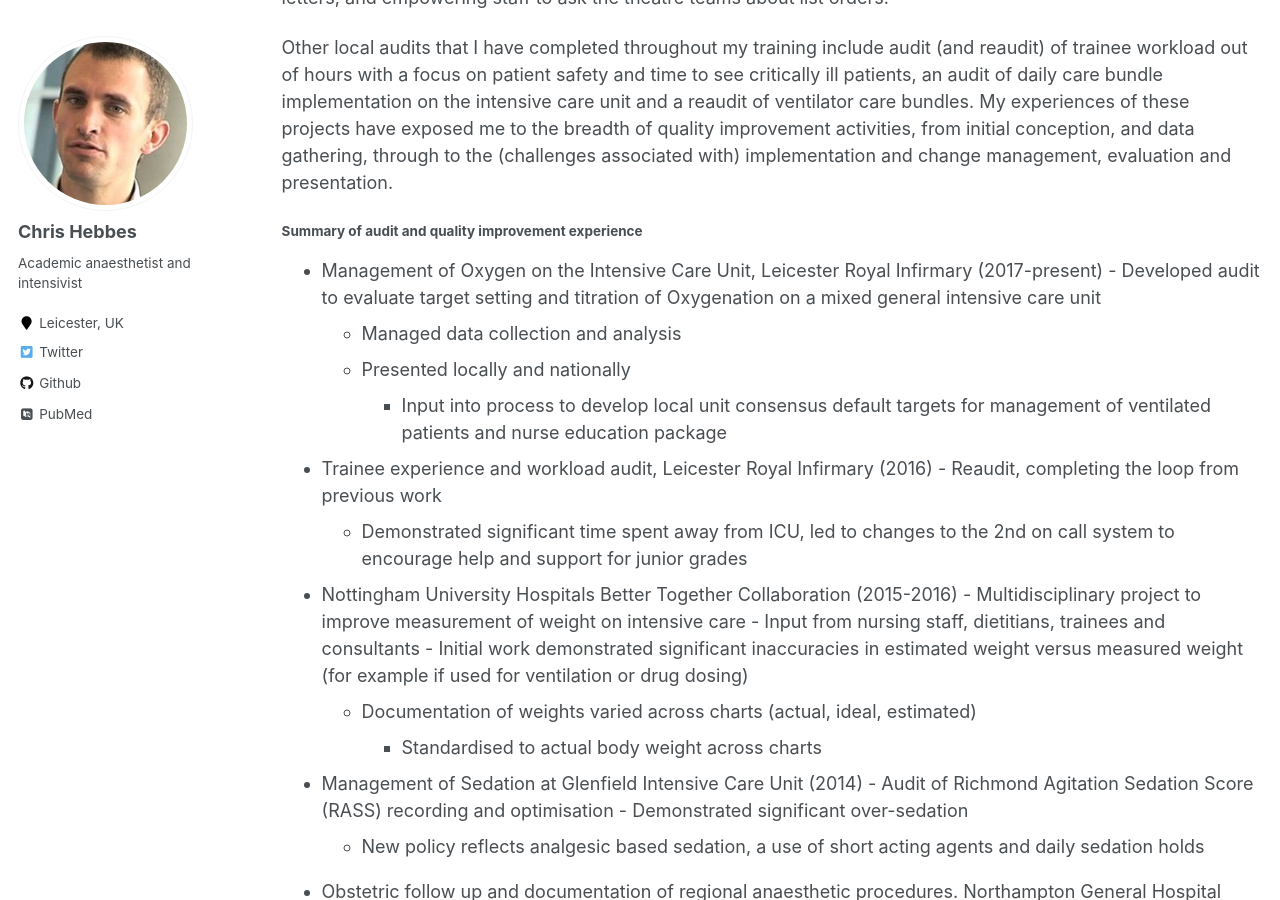
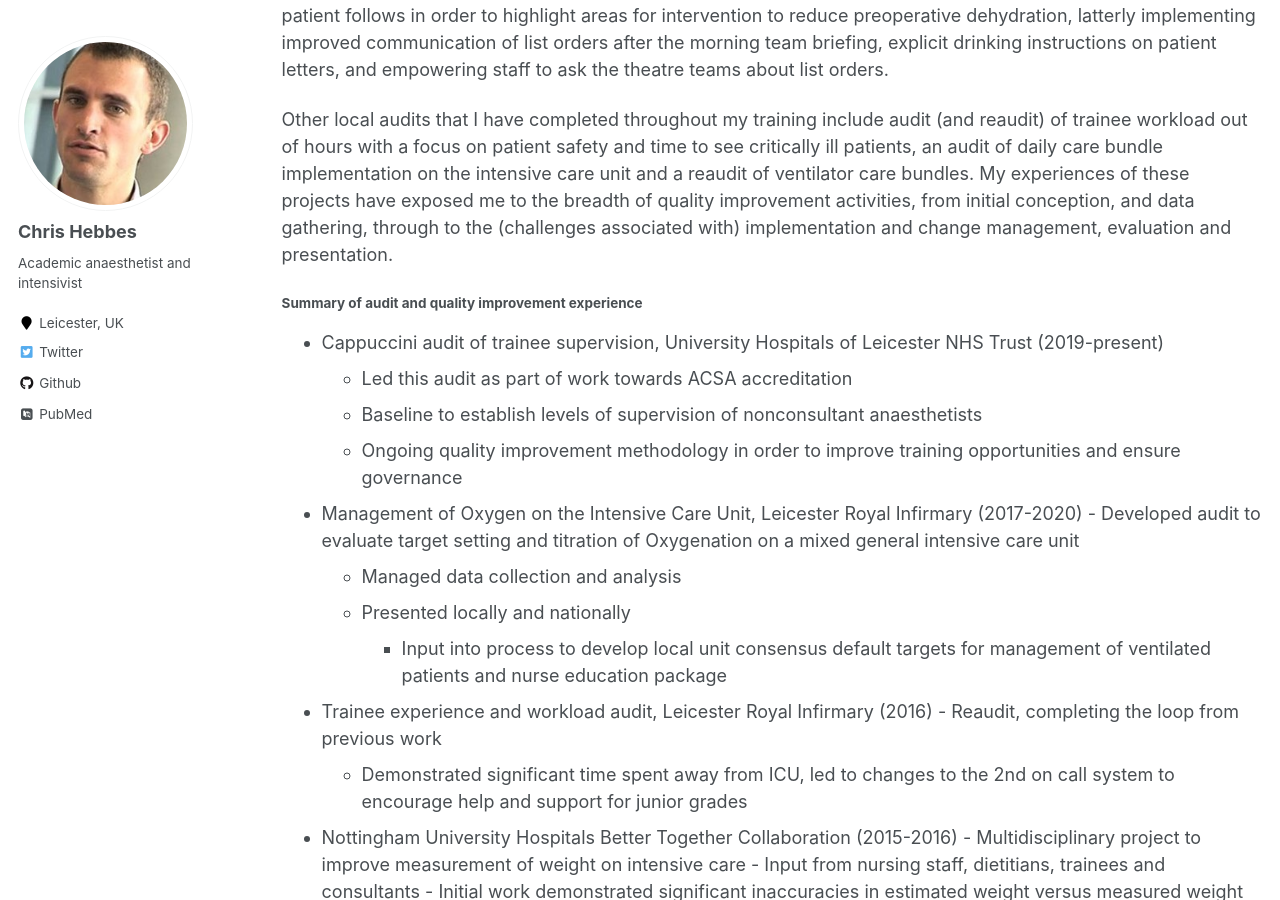
Before and after one commit to chrishebbes/chrishebbes.github.io, a Jekyll site: the page built from _pages/cv.md, in a window 1280 px wide and 900 px high, scrolled down 10567 px. Built offline with Jekyll 4.4.1, drawn with Linux system fonts in a browser that asks for light colours; some web fonts are replaced; some of the changed text lies outside the part shown.

Commit message:
update 2020

```diff
--- a/_pages/cv.md
+++ b/_pages/cv.md
@@ -104,13 +104,15 @@ My clinical experience has included
 
 #### Current Employment
 
-February 2019-August 2019: ST7 Anaesthetist (0.5FTE, 3 months FTE), Northampton General Hospital NHS Trust
+February 2020-present: Locum Consultant in Anaesthesia and Intensive Care Medicine, Leicester Royal Infirmary
 
 January 2015-present: Clinical Lecturer in Anaesthesia and Intensive Care, Department of Cardiovascular Sciences, University of Leicester
 
 #### Previous Employment
 
 + ST7 (0.5 FTE) - Anaesthesia
+	- August 2019-February 2020	General Duties, Leicester General Hospital
+	- February 2019-August 2019	General Duties, Northampton General Hospital NHS Trust
 	- August 2018-February 2019 	General Duties, University Hospitals of Leicester NHS Trust
 	- February 2018-July 2018	General Duties, Nottingham University Hospitals NHS Trust
 	- November 2017-February 2018 	General Duties, Leicester Royal Infirmary
@@ -240,7 +242,7 @@ In experience of clinical management, my advanced ITU year gave me experience of
 
 #### Experience
 
-*	Chair (2018-present), and Secretary (2015-2018) of East Midlands Group of Anaesthetists in Training (EMGAT)
+*	Chair (2018-2019) and Secretary (2015-2018) of East Midlands Group of Anaesthetists in Training (EMGAT)
 *	Seizures on critical care guideline (Nottingham University Hospitals NHS Trust) (2015)
 *	VLE Development Day, East Midlands School of Anaesthesia, Nottingham (2013)
 
@@ -266,8 +268,11 @@ During my time at the Royal Derby Hospital I completed a quality improvement pro
 Other local audits that I have completed throughout my training include audit (and reaudit) of trainee workload out of hours with a focus on patient safety and time to see critically ill patients, an audit of daily care bundle implementation on the intensive care unit and a reaudit of ventilator care bundles.  My experiences of these projects have exposed me to the breadth of quality improvement activities, from initial conception, and data gathering, through to the (challenges associated with) implementation and change management, evaluation and presentation.
 
 #### Summary of audit and quality improvement experience
-
-* Management of Oxygen on the Intensive Care Unit, Leicester Royal Infirmary (2017-present)
+* Cappuccini audit of trainee supervision, University Hospitals of Leicester NHS Trust (2019-present)
+	- Led this audit as part of work towards ACSA accreditation
+	- Baseline to establish levels of supervision of nonconsultant anaesthetists
+	- Ongoing quality improvement methodology in order to improve training opportunities and ensure governance
+* Management of Oxygen on the Intensive Care Unit, Leicester Royal Infirmary (2017-2020)
 		- Developed audit to evaluate target setting and titration of Oxygenation on a mixed general intensive care unit
 	-	Managed data collection and analysis
 	-	Presented locally and nationally
```
Also changed, not shown: 1 other file.
